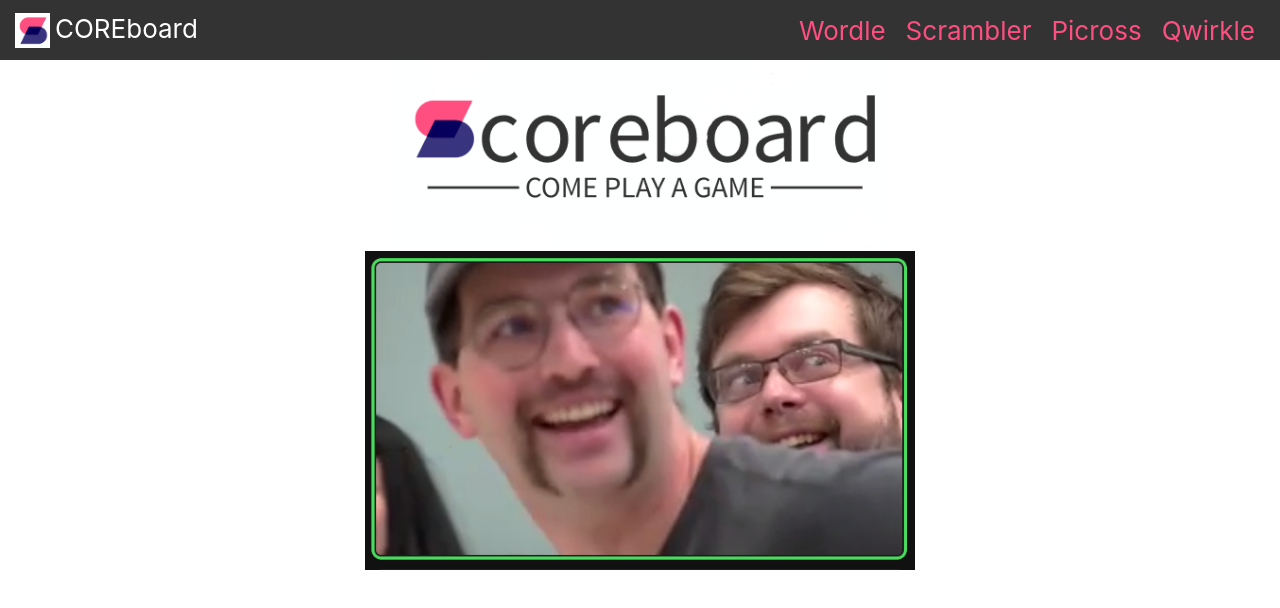
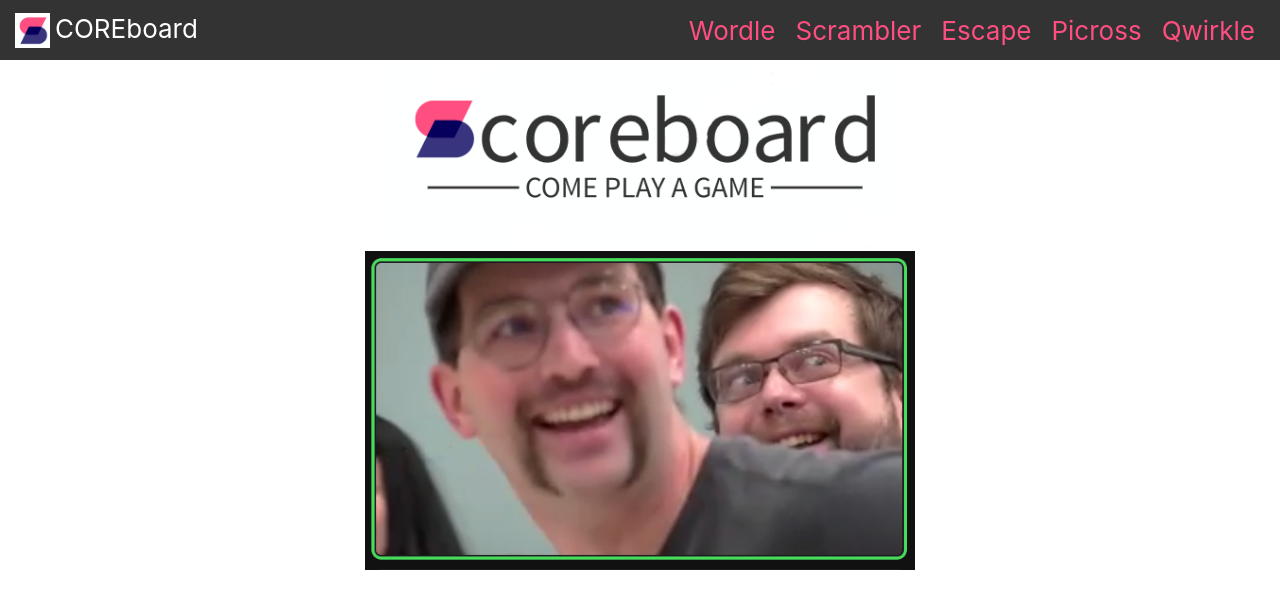
Before and after one commit to pilar1347/s-core-board, a React (Create React App) app: page / in a window 1280 px wide. Shown: the top 608 px of the page. Built offline with nearby package versions, Linux system fonts and the light colour scheme.

Commit message:
enable escape

```diff
--- a/src/App.js
+++ b/src/App.js
@@ -4,8 +4,8 @@
 import Scrambler from './pages/Scrambler';
 import Home from './pages/Home';
 import './App.scss';
-// import Escape from './pages/Escape/Escape';
-// import EscapeGame from './pages/Escape/EscapeGame';
+import Escape from './pages/Escape/Escape';
+import EscapeGame from './pages/Escape/EscapeGame';
 import Picross from './pages/Picross';
 import Qwirkle from './pages/Qwirkle';
 
@@ -26,7 +26,7 @@
             <div>
               <Link className="App-link" to="/wordle">Wordle</Link>
               <Link className="App-link" to="/scrambler">Scrambler</Link>
-              {/* <Link className="App-link" to="/escape">Escape</Link> */}
+              <Link className="App-link" to="/escape">Escape</Link>
               <Link className="App-link" to="/picross">Picross</Link>
               <Link className="App-link" to="/qwirkle">Qwirkle</Link>
             </div>
@@ -34,8 +34,8 @@
           <Routes>
             <Route path="/wordle" element={<Wordle />} />
             <Route path="/scrambler" element={<Scrambler />} />
-            {/* <Route path="/escape" element={<Escape />} /> */}
-            {/* <Route path="/escape/game" element={<EscapeGame />} /> */}
+            <Route path="/escape" element={<Escape />} />
+            <Route path="/escape/game" element={<EscapeGame />} />
             <Route path="/picross" element={<Picross />} />
             <Route path="/qwirkle" element={<Qwirkle />} />
             <Route exact path="/" element={<Home />} />
```
